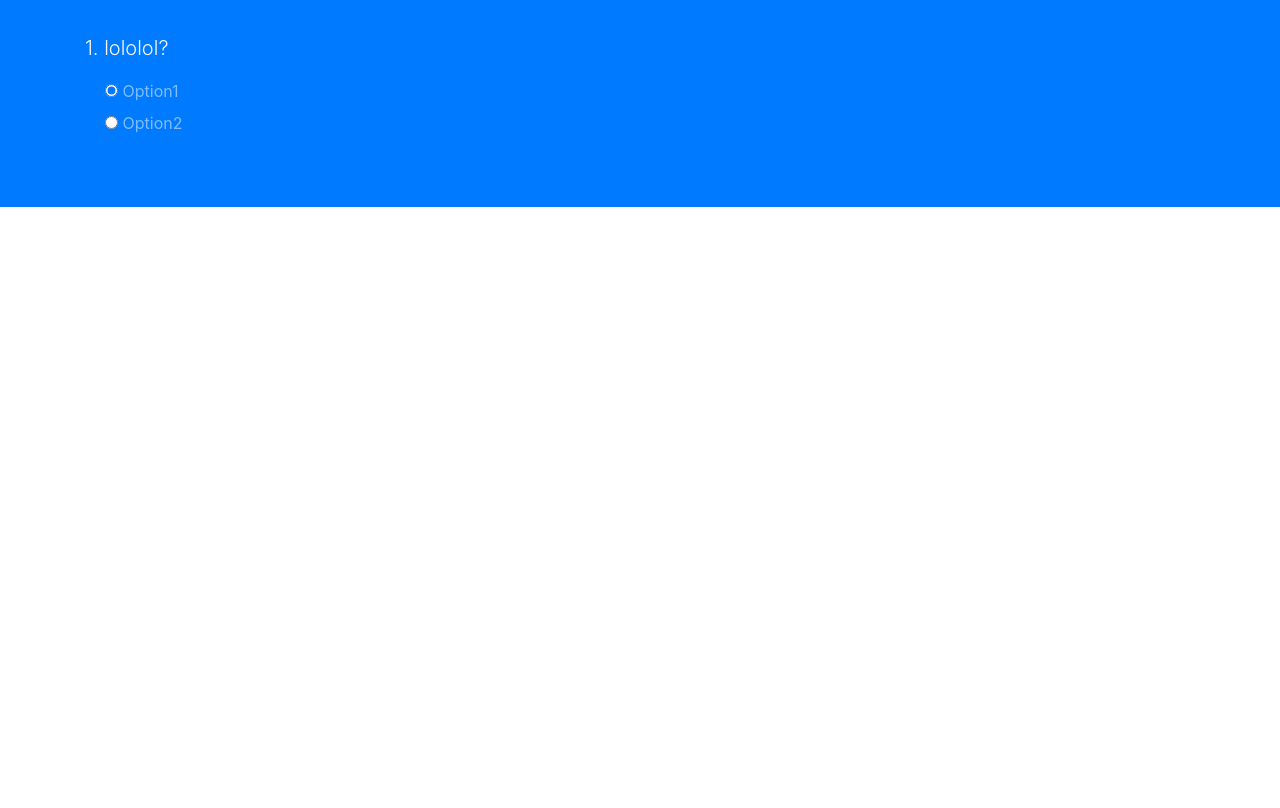
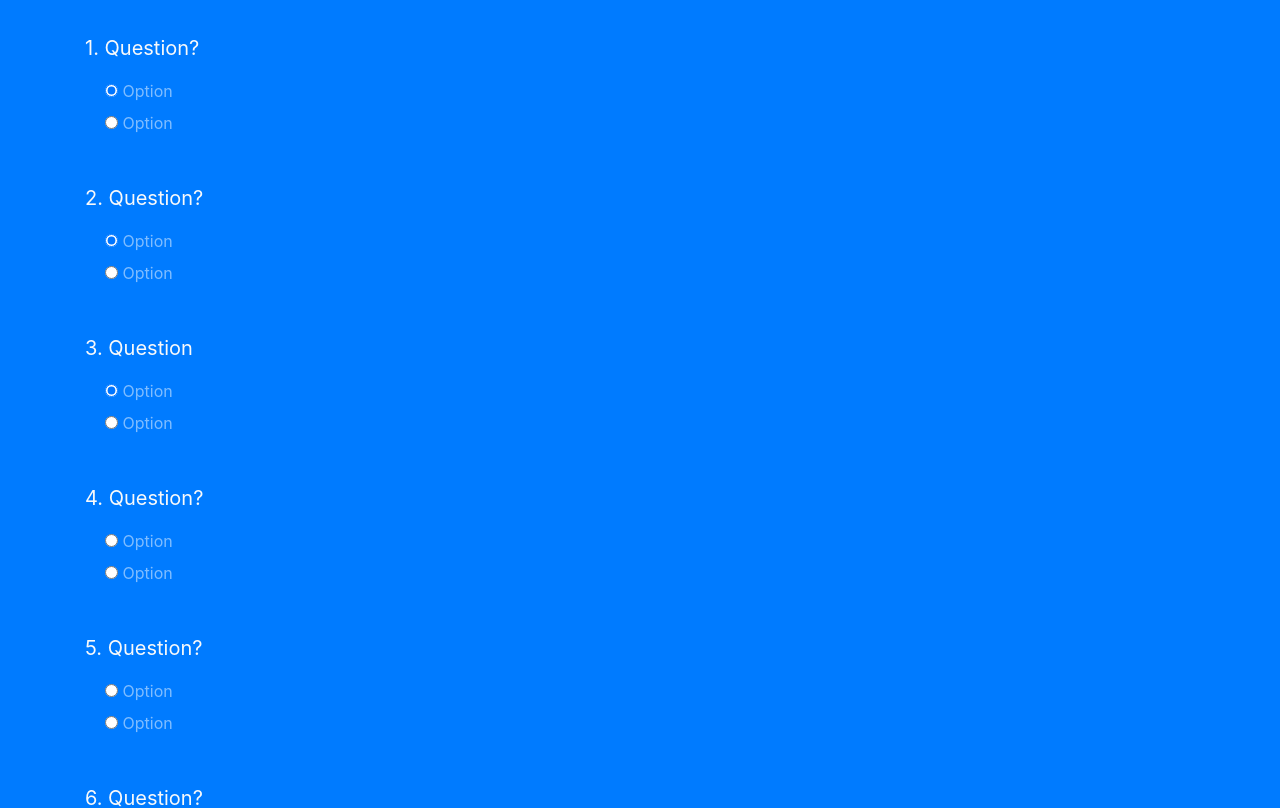
Before and after one commit to Desmoteuss/Quiz, a plain HTML site: page index.html in a window 1280 px wide. Shown: the part 292-1100 px from the top of the page. Before the commit the page ends 800 px from the top, so only its background shows below. Drawn offline with nearby package versions, Linux system fonts and the light colour scheme.

Commit message:
Adding JS code - checking the correct answer

```diff
--- a/index.html
+++ b/index.html
@@ -4,44 +4,142 @@
   <meta charset="UTF-8">
   <meta name="viewport" content="width=device-width, initial-scale=1.0">
   <meta http-equiv="X-UA-Compatible" content="ie=edge">
-  <title>Ninja Quiz</title>
+  <title>Quiz</title>
   <link rel="stylesheet" href="https://stackpath.bootstrapcdn.com/bootstrap/4.3.1/css/bootstrap.min.css" integrity="sha384-ggOyR0iXCbMQv3Xipma34MD+dH/1fQ784/j6cY/iJTQUOhcWr7x9JvoRxT2MZw1T" crossorigin="anonymous">
 </head>
 <body>
 
+
   <div class="intro py-3 bg-white text-center">
     <div class="container">
-      <h2 class="text-primary display-3 my-4"> QUIZ </h2>
+      <h2 class="text-primary display-3 my-4">Quiz</h2>
     </div>
   </div>
 
+
   <div class="quiz py-4 bg-primary">
     <div class="container">
-        <h2 class="my-5 text-white">Questions</h2>
+      <h2 class="my-5 text-white">Try to answer the questions</h2>
 
-        <form="" class="quiz-form text-light">
+      <form class="quiz-form text-light">
         <div class="my-5">
-            <p class="lead font-wieght-normal">1. lololol?</p>
-
+          <p class="lead font-weight-normal">1. Question?</p>
           <div class="form-check my-2 text-white-50">
             <input type="radio" name="q1" value="A" checked>
-                    <label class="form-check-label">Option1</label>
+            <label class="form-check-label">Option</label>
           </div>
           <div class="form-check my-2 text-white-50">
-                <input type="radio" name="q1" value="B" >
-                <label class="form-check-label">Option2</label>
+            <input type="radio" name="q1" value="B">
+            <label class="form-check-label">Option</label>
           </div>
+        </div>
+        <div class="my-5">
+          <p class="lead font-weight-normal">2. Question?</p>
+          <div class="form-check my-2 text-white-50">
+            <input type="radio" name="q2" value="A" checked>
+            <label class="form-check-label">Option</label>
+          </div>
+          <div class="form-check my-2 text-white-50">
+            <input type="radio" name="q2" value="B">
+            <label class="form-check-label">Option</label>
+          </div>
+        </div>
+        <div class="my-5">
+          <p class="lead font-weight-normal">3. Question</p>
+          <div class="form-check my-2 text-white-50">
+            <input type="radio" name="q3" value="A" checked>
+            <label class="form-check-label">Option</label>
+          </div>
+          <div class="form-check my-2 text-white-50">
+            <input type="radio" name="q3" value="B">
+            <label class="form-check-label">Option</label>
+          </div>
+        </div>
+        <div class="my-5">
+          <p class="lead font-weight-normal">4. Question?</p>
+          <div class="form-check my-2 text-white-50">
+            <input type="radio" name="q4" value="A" checked>
+            <label class="form-check-label">Option</label>
+          </div>
+          <div class="form-check my-2 text-white-50">
+            <input type="radio" name="q4" value="B">
+            <label class="form-check-label">Option</label>
+          </div>
+        </div>
+        <div class="my-5">
+            <p class="lead font-weight-normal">5. Question?</p>
+            <div class="form-check my-2 text-white-50">
+              <input type="radio" name="q4" value="A" checked>
+              <label class="form-check-label">Option</label>
+            </div>
+            <div class="form-check my-2 text-white-50">
+              <input type="radio" name="q4" value="B">
+              <label class="form-check-label">Option</label>
+            </div>
+          </div>
+          <div class="my-5">
+            <p class="lead font-weight-normal">6. Question?</p>
+            <div class="form-check my-2 text-white-50">
+              <input type="radio" name="q4" value="A" checked>
+              <label class="form-check-label">Option</label>
+            </div>
+            <div class="form-check my-2 text-white-50">
+              <input type="radio" name="q4" value="B">
+              <label class="form-check-label">Option</label>
+            </div>
+          </div>
+           <div class="my-5">
+            <p class="lead font-weight-normal">7. Question?</p>
+            <div class="form-check my-2 text-white-50">
+              <input type="radio" name="q4" value="A" checked>
+              <label class="form-check-label">Option</label>
+            </div>
+            <div class="form-check my-2 text-white-50">
+              <input type="radio" name="q4" value="B">
+              <label class="form-check-label">Option</label>
+            </div>
+          </div>
+          <div class="my-5">
+            <p class="lead font-weight-normal">8. Question?</p>
+            <div class="form-check my-2 text-white-50">
+              <input type="radio" name="q4" value="A" checked>
+              <label class="form-check-label">Option</label>
+            </div>
+            <div class="form-check my-2 text-white-50">
+              <input type="radio" name="q4" value="B">
+              <label class="form-check-label">Option</label>
+            </div>
+          </div>
+           <div class="my-5">
+            <p class="lead font-weight-normal">9. Question?</p>
+            <div class="form-check my-2 text-white-50">
+              <input type="radio" name="q4" value="A" checked>
+              <label class="form-check-label">Option</label>
+            </div>
+            <div class="form-check my-2 text-white-50">
+              <input type="radio" name="q4" value="B">
+              <label class="form-check-label">Option</label>
+            </div>
+          </div>
+          <div class="my-5">
+            <p class="lead font-weight-normal">10. Question?</p>
+            <div class="form-check my-2 text-white-50">
+              <input type="radio" name="q4" value="A" checked>
+              <label class="form-check-label">Option</label>
+            </div>
+            <div class="form-check my-2 text-white-50">
+              <input type="radio" name="q4" value="B">
+              <label class="form-check-label">Option</label>
+            </div>
+          </div>
+        <div class="text-center">
+          <input type="submit" class="btn btn-light">
+        </div>
+      </form>
 
     </div>
   </div>
 
-
-
-
-    </form>
-</div>
-
-
-  <script src="app.js"></script>
+  <script src="index.js"></script>
 </body>
 </html>
--- a/index.js
+++ b/index.js
@@ -0,0 +1,19 @@
+const CorrectAnswers = ['B','B','B','B','B','B','B','B','B','B'];
+const form = document.querySelector('.quiz-form');
+
+
+
+form.addEventListener('submit', e=>{
+    e.preventDefault(); // prevent refreshing
+    let score = 0;
+    const userAnswers = [form.q1.value,form.q2.value];
+
+    userAnswers.forEach((answer,index) => {
+    if(answer === CorrectAnswers[index]){
+    score +=10;
+
+     }
+
+    });
+    console.log(score);
+});
```
Lines whose indentation alone changed are shown as unchanged.
